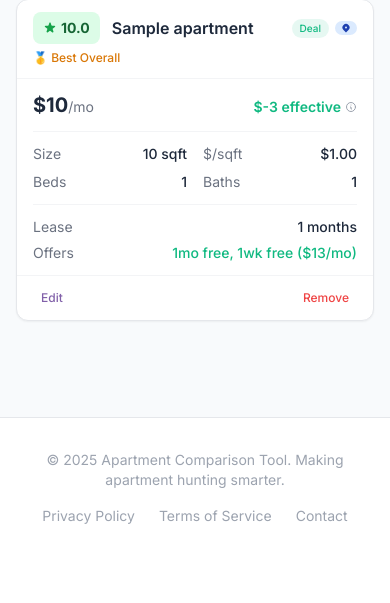
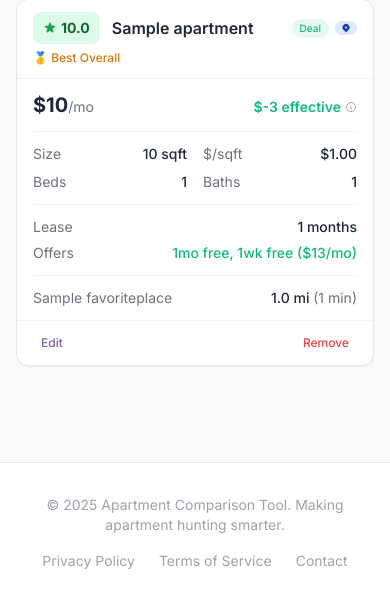
Before and after one commit to taivon/comparison-tools, a Django app: page /apartments/dashboard/ in a window 390 px wide. Shown: the part 425-1028 px from the top of the page. Before the commit the page ends 949 px from the top, so only its background shows below. Run offline with Django 5.2, Linux system fonts and the light colour scheme; a user stored in the database is signed in; tables that the repository leaves empty hold one stand-in row (values such as "Sample post"); some libraries are stand-ins or nearby versions.

Commit message:
Add distance to favorite places on mobile cards
Shows each favorite place with distance in miles and travel time
in a new section on mobile apartment cards.

🤖 Generated with [Claude Code](https://claude.com/claude-code)

Co-Authored-By: Claude <noreply@anthropic.com>

```diff
--- a/apartments/templates/apartments/dashboard.html
+++ b/apartments/templates/apartments/dashboard.html
@@ -696,6 +696,44 @@ function calculateDiscountAmount(price, amount, type, discountCalcMethod) {
                         </div>
                         {% endif %}
                     </div>
+
+                    <!-- Distance to Favorite Places -->
+                    {% if favorite_places %}
+                    <div class="border-t border-gray-100 dark:border-neutral-700 pt-3 space-y-1.5 text-sm">
+                        {% if apartment.distance_data %}
+                            {% for label, info in apartment.distance_data.items %}
+                            <div class="flex justify-between items-center">
+                                <span class="text-gray-500 truncate mr-2">{{ label }}</span>
+                                <span class="font-medium text-gray-900 dark:text-white flex-shrink-0">
+                                    {% if info.distance != None %}
+                                        {{ info.distance|floatformat:1 }} mi
+                                        {% if info.travel_time %}
+                                            <span class="text-gray-500 font-normal">({{ info.travel_time }} min)</span>
+                                        {% endif %}
+                                    {% else %}
+                                        <span class="text-gray-400">N/A</span>
+                                    {% endif %}
+                                </span>
+                            </div>
+                            {% endfor %}
+                        {% elif apartment.average_distance != None %}
+                            <div class="flex justify-between">
+                                <span class="text-gray-500">Avg Distance</span>
+                                <span class="font-medium text-gray-900 dark:text-white">
+                                    {{ apartment.average_distance|floatformat:1 }} mi
+                                    {% if apartment.average_travel_time %}
+                                        <span class="text-gray-500 font-normal">({{ apartment.average_travel_time }} min)</span>
+                                    {% endif %}
+                                </span>
+                            </div>
+                        {% else %}
+                            <div class="flex justify-between">
+                                <span class="text-gray-500">Distance</span>
+                                <span class="text-gray-400">Not available</span>
+                            </div>
+                        {% endif %}
+                    </div>
+                    {% endif %}
                 </div>
 
                 <!-- Card Footer: Edit/Remove -->
```
